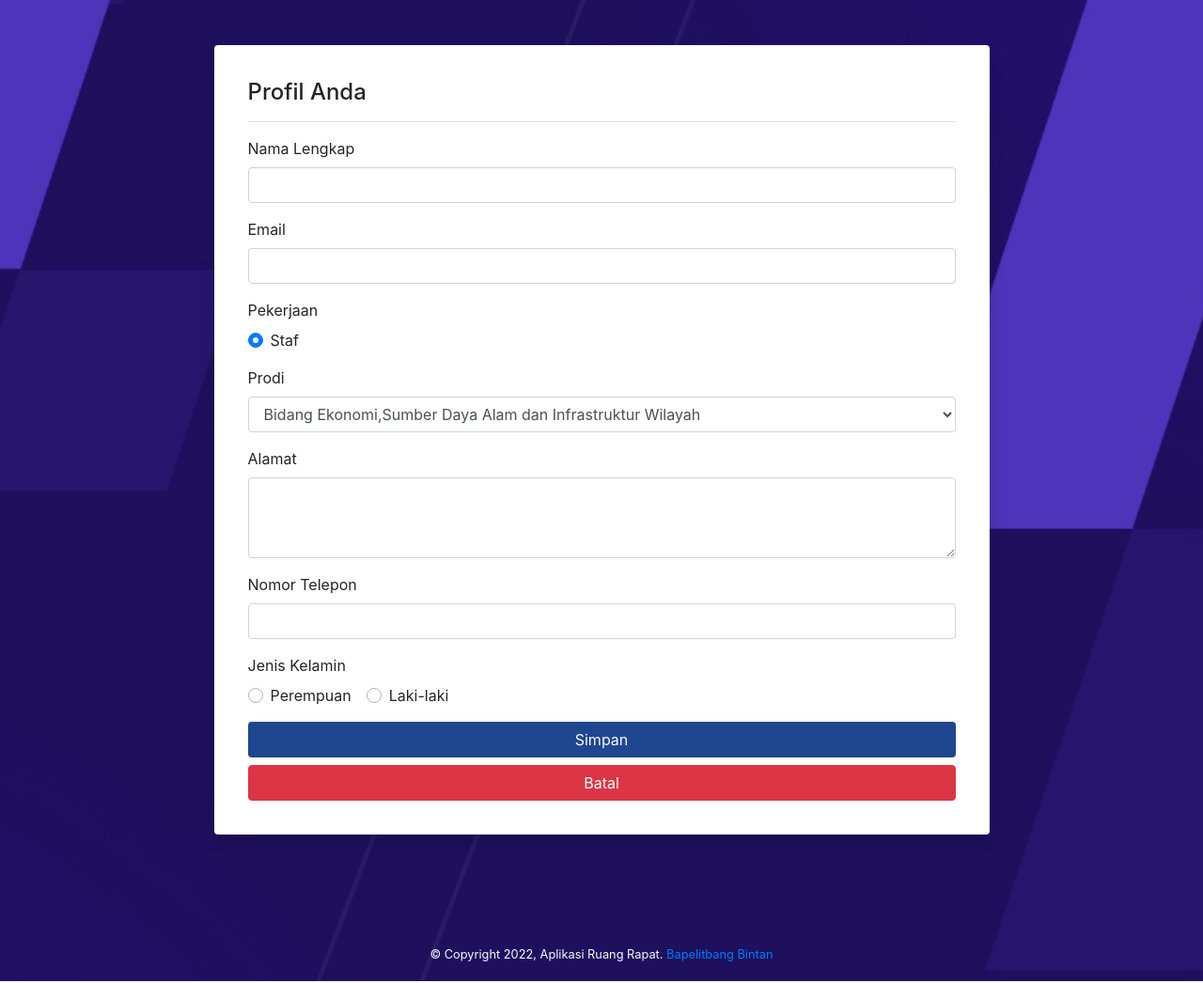
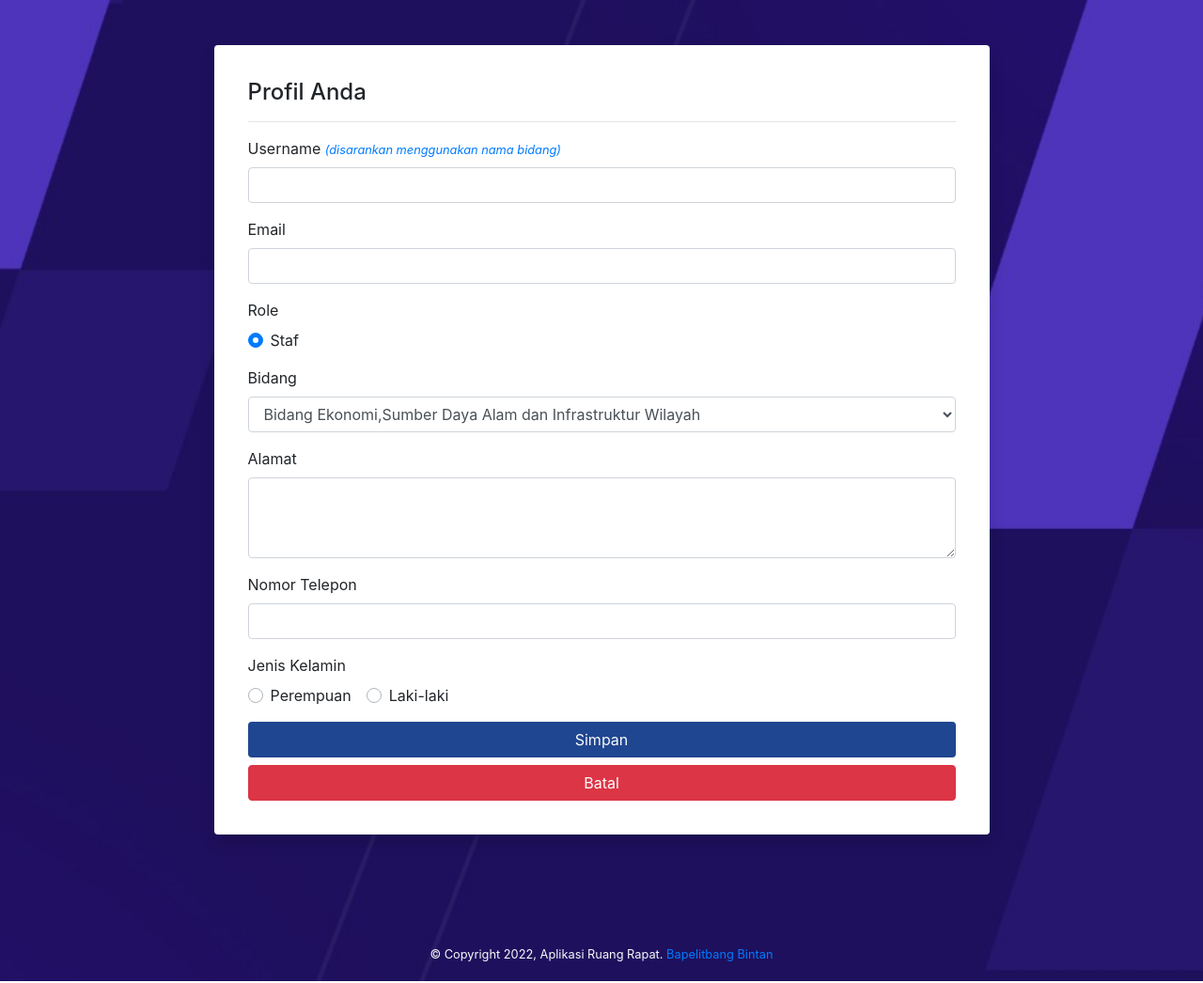
Before and after one commit to reynlldi/E-Rapat, a PHP site: page /tcpdf/index.php?p=profile in a window 1280 px wide. Shown: the whole page at 94% size. Run offline with PHP 8.4, Linux system fonts and the light colour scheme; data comes from the database, SQL or seed files in the repository; some libraries are stand-ins or nearby versions.

Commit message:
memperbaiki form

```diff
--- a/pages/profile.php
+++ b/pages/profile.php
@@ -71,7 +71,8 @@
 
                     <!-- Full Name -->
                     <div class="form-group">
-                      <label for="fullName">Nama Lengkap</label>
+                      <label for="fullName">Username <small class="text-primary"><i>(disarankan menggunakan nama
+                            bidang)</i></small></label>
                       <input type="text" class="form-control" name="fullname" id="fullName"
                         value="<?php echo $objRegister->nama; ?>">
                     </div>
@@ -98,7 +99,7 @@
 
                     <!-- Pekerjaan/Role -->
                     <div class="form-group mt-2" role="tab-list">
-                      <label for="pekerjaan">Pekerjaan</label></br>
+                      <label for="pekerjaan">Role</label></br>
                       <?php
                                             $pekerjaan = array("Staf");
                                             foreach($pekerjaan as $role) {
@@ -149,7 +150,7 @@
 
                     <!-- Prodi -->
                     <div class="form-group mt-2">
-                      <label for="prodi">Prodi</label>
+                      <label for="prodi">Bidang</label>
                       <select name="prodi" class="form-control" id="prodi">
                         <?php
                                             foreach($prodiList as $prodi){
```
